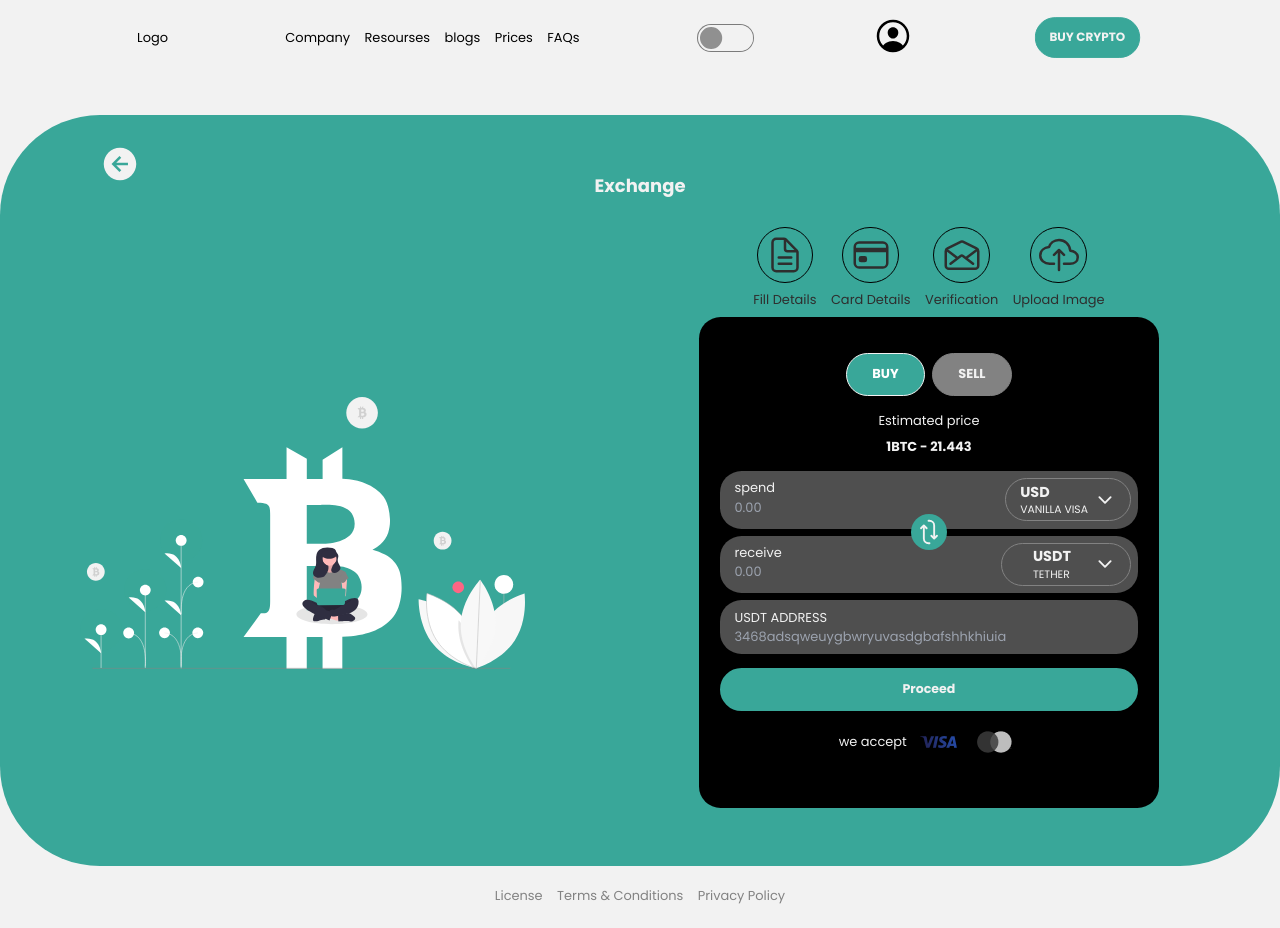
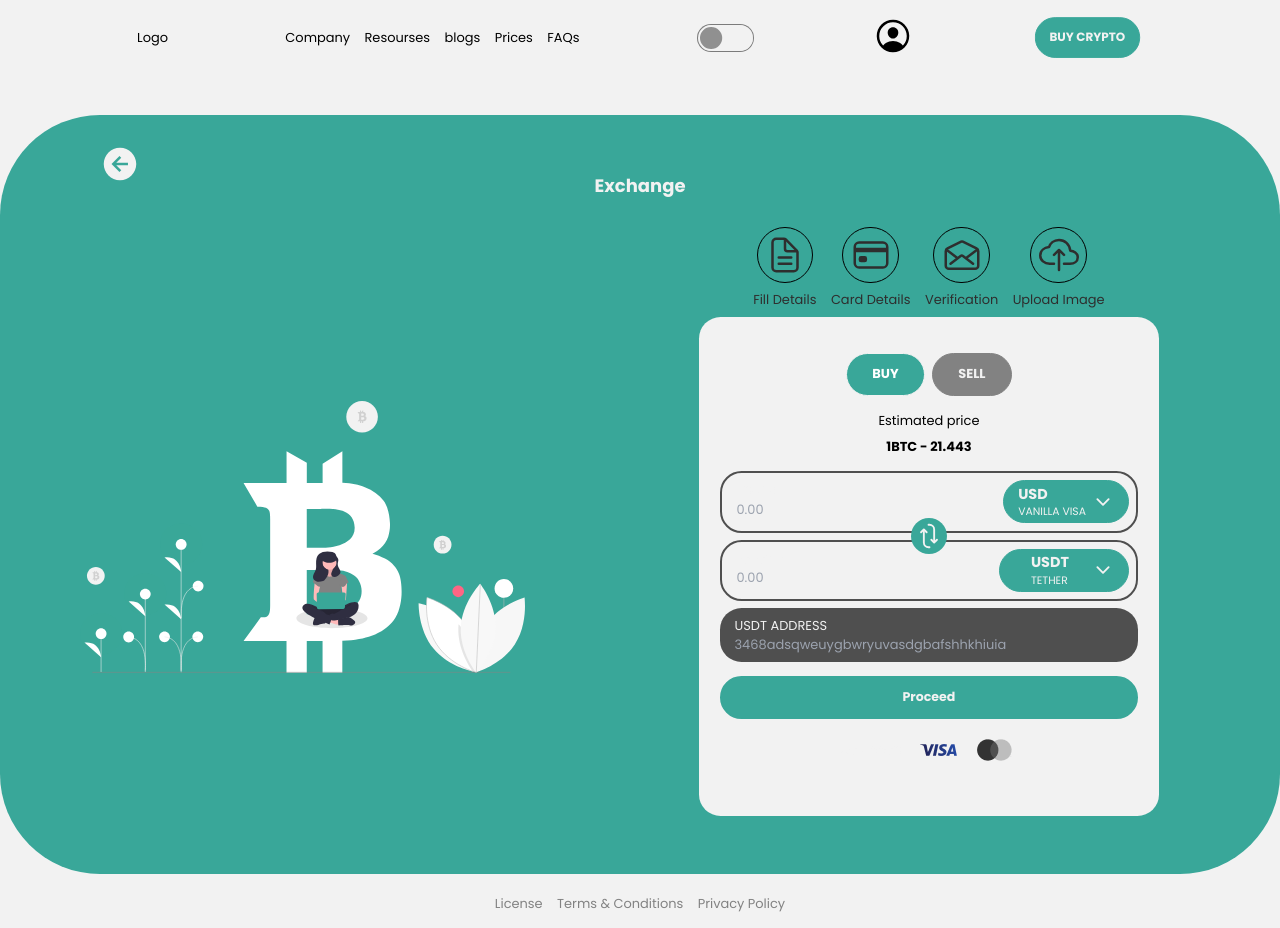
Before and after one commit to bammytech1/bampay-app, a React (Vite) app in the folder frontend/: page /trade in a window 1280 px wide. Built offline with nearby package versions, Linux system fonts and the light colour scheme.

Commit message:
step starts

```diff
--- a/frontend/src/components/stepper/Trading.jsx
+++ b/frontend/src/components/stepper/Trading.jsx
@@ -85,7 +85,7 @@ export const Trading = () => {
   });
   return (
     <>
-      <section className=" place-self-center h-fit max-w-lg flex flex-col items-center gap-2 py-10 bg-base-300  rounded-3xl ">
+      <section className=" place-self-center h-fit max-w-lg flex flex-col items-center gap-2 py-10 bg-neutral  rounded-3xl ">
         <form
           action=""
           onChange={handleOnChange}
@@ -155,7 +155,7 @@ export const Trading = () => {
               aria-labelledby="tab-label-1e"
               tabIndex="-1"
             >
-              <div className="flex flex-col items-center mb-4 text-neutral gap-2 ">
+              <div className="flex flex-col items-center mb-4 text-base-300 gap-2 ">
                 <p className="font-thin">Estimated price</p>
                 <span className="font-semibold">1BTC - 21.443</span>
               </div>
@@ -163,9 +163,10 @@ export const Trading = () => {
                 action=""
                 className="w-full  flex flex-col items-center gap-4"
               >
+                {/* stepper starts here */}
                 <div>
                   <div className="relative flex flex-col gap-2">
-                    <div className=" w-full flex gap-2 p-2 bg-base-200  rounded-3xl">
+                    <div className=" w-full flex gap-2 p-2 border-base-200 border-2 bg-base-100  rounded-3xl">
                       <div className="ml-2 text-neutral">
                         <label htmlFor="">spend</label>
                         <input
@@ -179,7 +180,7 @@ export const Trading = () => {
                       <button
                         onClick={() => setCheck(!check)}
                         type="button"
-                        className="btn btn-accent bg-base-200 rounded-3xl   text-neutral "
+                        className="btn btn-primary  rounded-3xl   text-neutral "
                       >
                         <div className="flex flex-col items-start m-auto">
                           <h3 className="text-base font-bold ">USD</h3>
@@ -267,7 +268,7 @@ export const Trading = () => {
                     <span className="flex text-neutral items-center justify-center absolute w-10 h-10 rounded-full bg-primary left-1/2 top-1/2 -translate-x-1/2 -translate-y-1/2 rotate-90 ">
                       <IoRepeat size={"30px"} />
                     </span>
-                    <div className="w-full flex justify-between p-2 bg-base-200 text-neutral  rounded-3xl">
+                    <div className="w-full flex justify-between p-2 bg-neutral border-2 border-base-200 text-neutral  rounded-3xl">
                       <div className="ml-2">
                         <label htmlFor="">receive</label>
                         <input
@@ -280,7 +281,7 @@ export const Trading = () => {
                       <button
                         // onClick={() => setCheck(!check)}
                         type="button"
-                        className="btn btn-accent bg-base-200 rounded-3xl w-[130px] justify-between text-neutral "
+                        className="btn btn-primary  rounded-3xl w-[130px] justify-between text-neutral "
                       >
                         <div className="flex flex-col items-start m-auto">
                           <h3 className="text-base font-bold ">USDT</h3>
```
